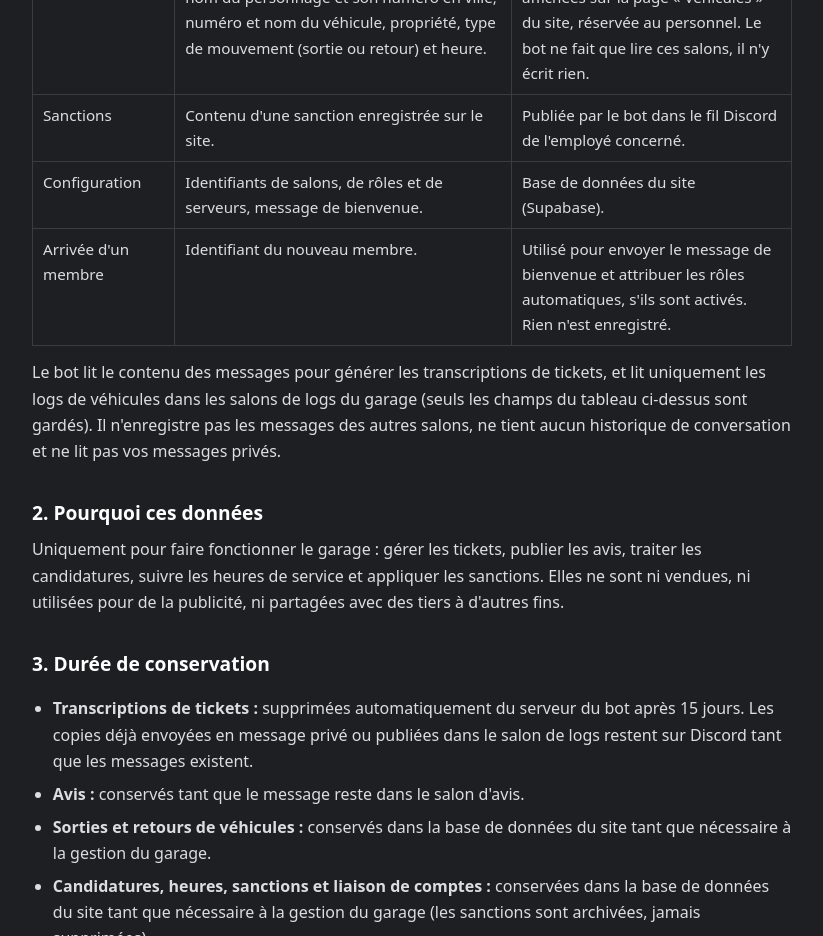
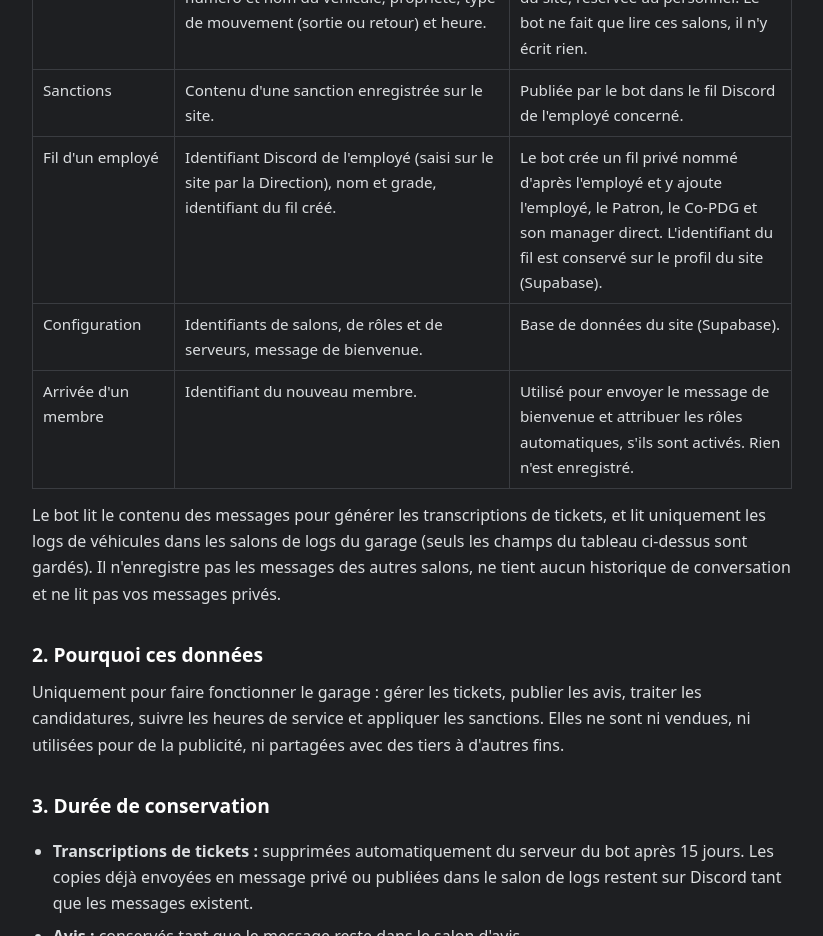
Before and after one commit to ChoupiViP/BOT-bayside-Garage-Paleto, a plain HTML site: page privacy.html in a window 1280 px wide. Shown: the part 1220-2156 px from the top of the page, without its empty margins (228-1051 px from the left). Drawn offline with Linux system fonts and the light colour scheme.

Commit message:
Site du bot : fil privé automatique des nouveaux employés
Co-Authored-By: Claude Sonnet 5.5 <noreply@anthropic.com>
Claude-Session: https://claude.ai/code/session_01NPJFyCKz16bEPZQqAP84pt

```diff
--- a/privacy.html
+++ b/privacy.html
@@ -72,6 +72,11 @@
       <td>Publiée par le bot dans le fil Discord de l'employé concerné.</td>
     </tr>
     <tr>
+      <td>Fil d'un employé</td>
+      <td>Identifiant Discord de l'employé (saisi sur le site par la Direction), nom et grade, identifiant du fil créé.</td>
+      <td>Le bot crée un fil privé nommé d'après l'employé et y ajoute l'employé, le Patron, le Co-PDG et son manager direct. L'identifiant du fil est conservé sur le profil du site (Supabase).</td>
+    </tr>
+    <tr>
       <td>Configuration</td>
       <td>Identifiants de salons, de rôles et de serveurs, message de bienvenue.</td>
       <td>Base de données du site (Supabase).</td>
```
Also changed, not shown: index.html (+5 -0 lines), terms.html (+1 -0 lines).
